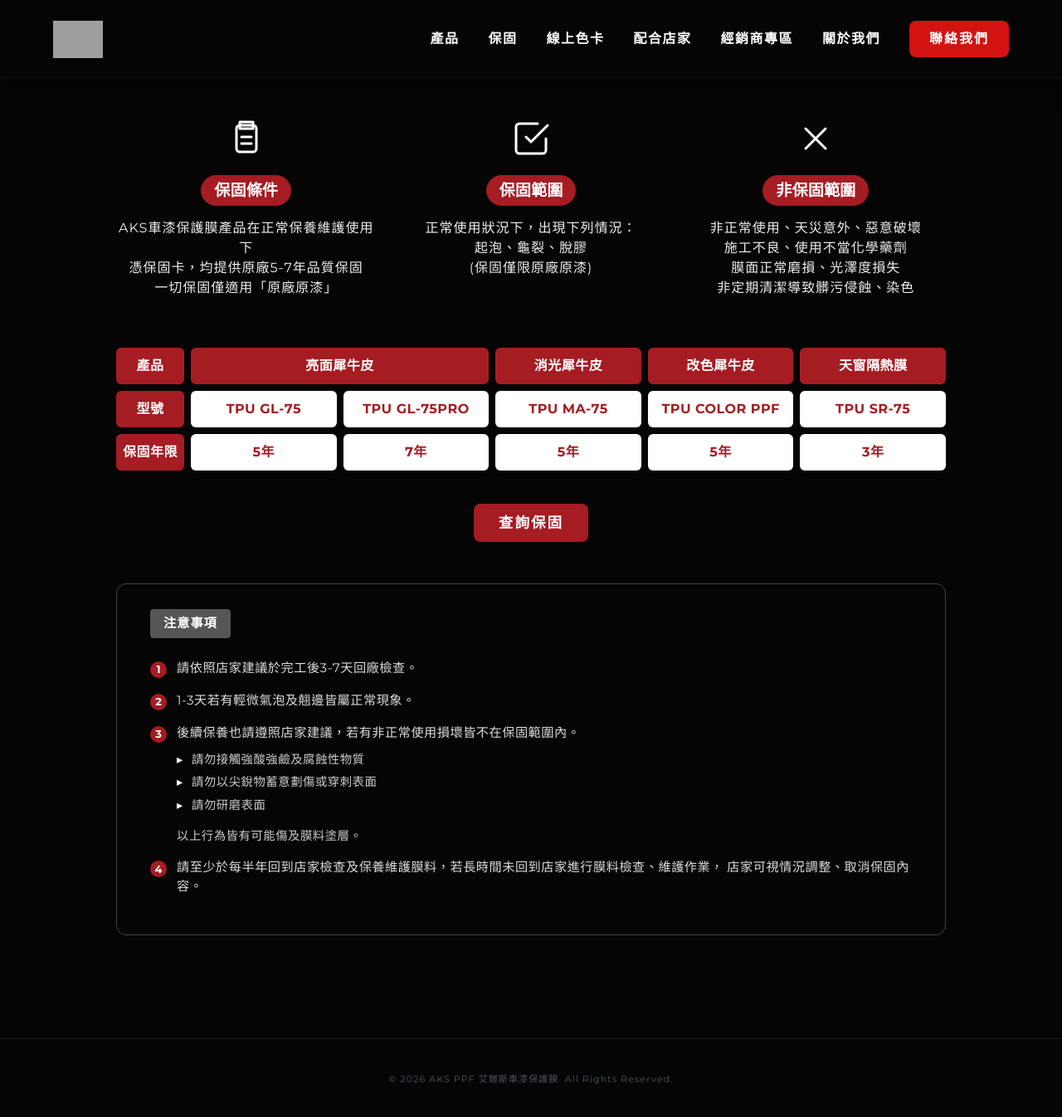
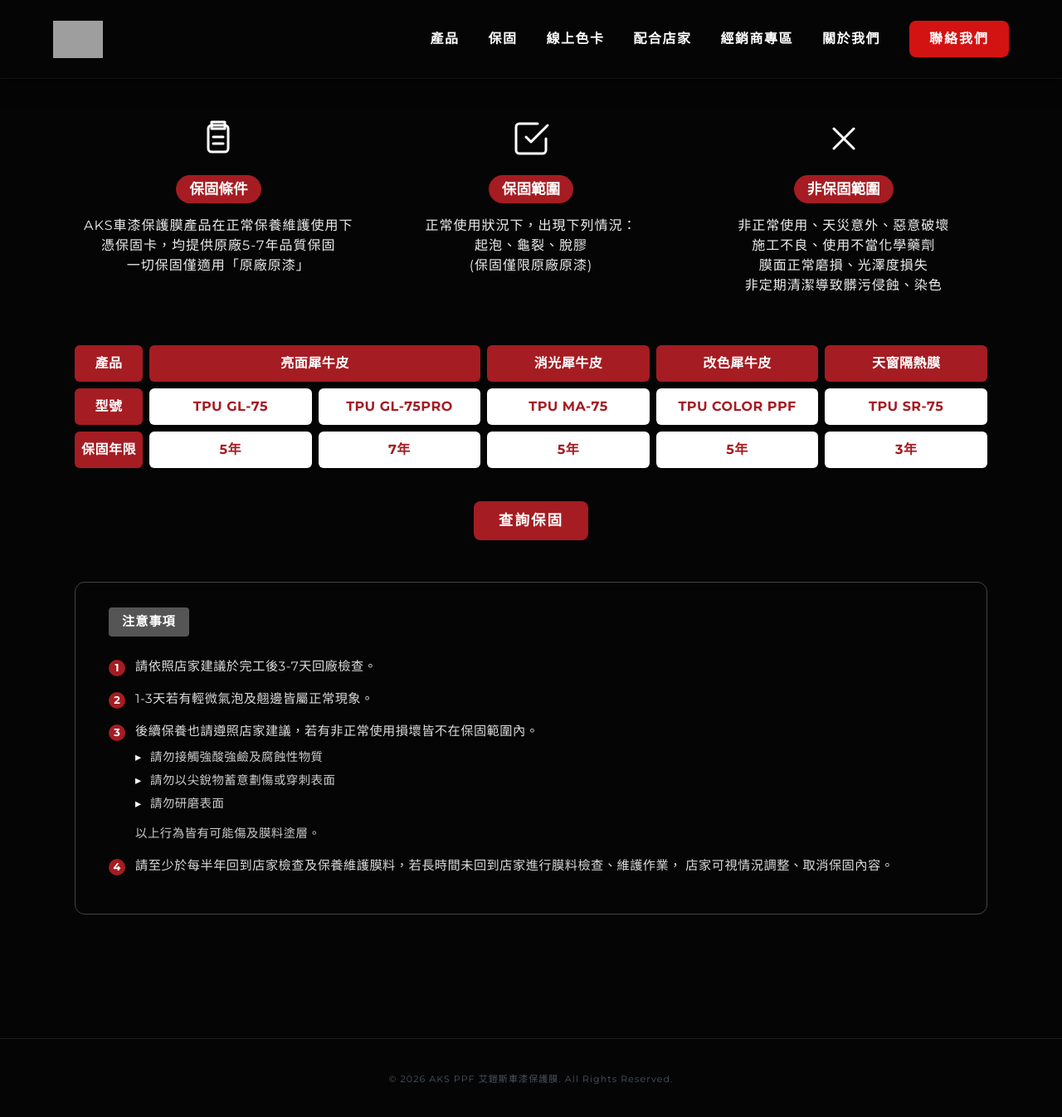
Before and after one commit to AKS-PPF/aks-official-website, a Jekyll site: the page built from pages/warranty/info/index.html, in a window 1280 px wide and 1348 px high. Shown: the whole window at 83% size. Built offline with Jekyll 4.4.1, drawn with Linux system fonts in a browser that asks for light colours; nearby versions of some CDN libraries; grey boxes are pictures that could not be loaded.

Commit message:
Update index.html

```diff
--- a/pages/warranty/info/index.html
+++ b/pages/warranty/info/index.html
@@ -19,7 +19,7 @@ title: 保固資訊 | AKS PPF
   }
 
   .aks-warranty-wrapper .aks-w-container {
-    max-width: 1000px;
+    max-width: 1100px;
     margin: 0 auto;
   }
 
@@ -51,7 +51,7 @@ title: 保固資訊 | AKS PPF
     color: #fff;
     padding: 4px 16px;
     border-radius: 20px;
-    font-size: 1.2rem;
+    font-size: 1.1rem;
     font-weight: bold;
     margin-bottom: 15px;
   }
```
